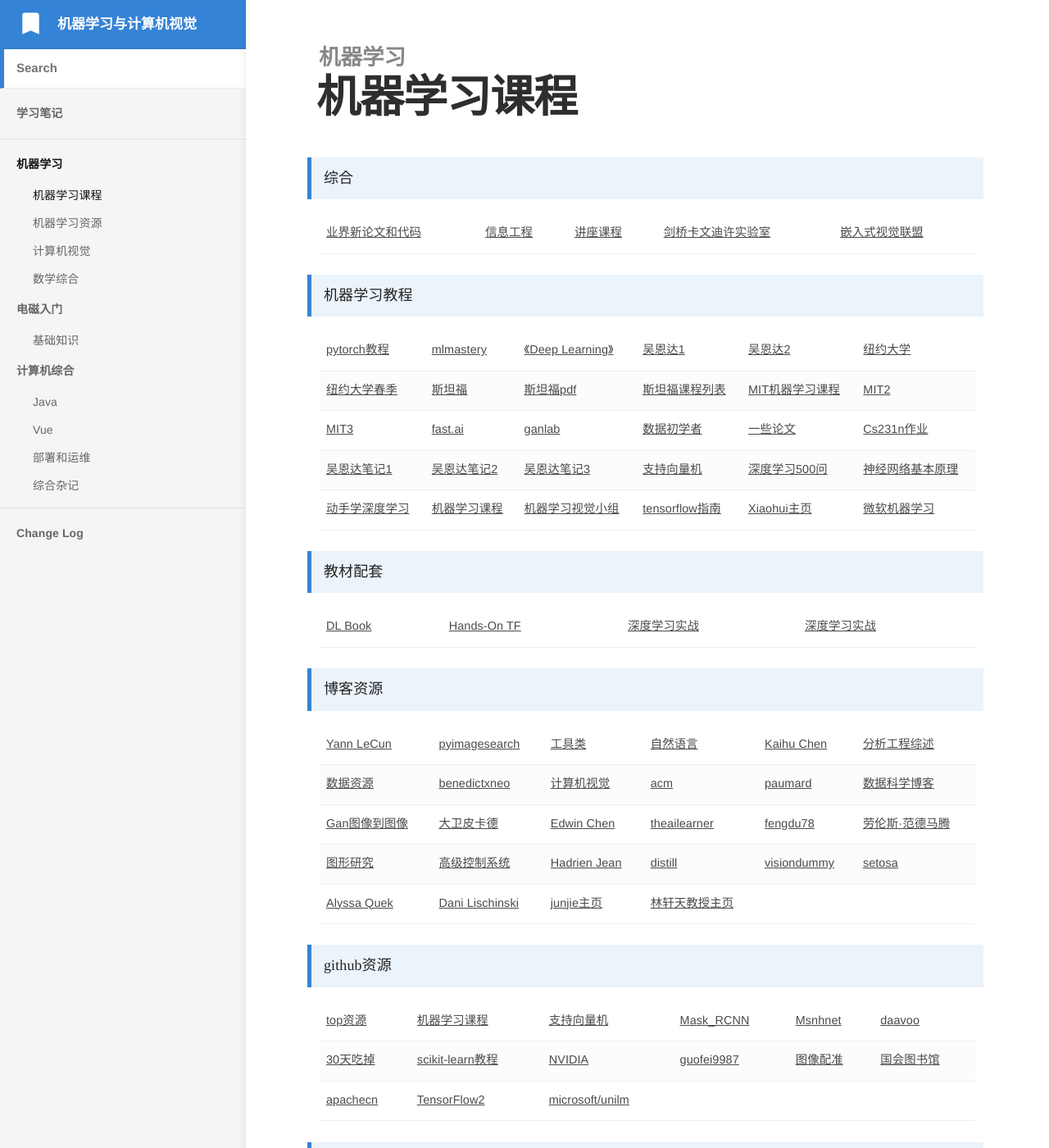
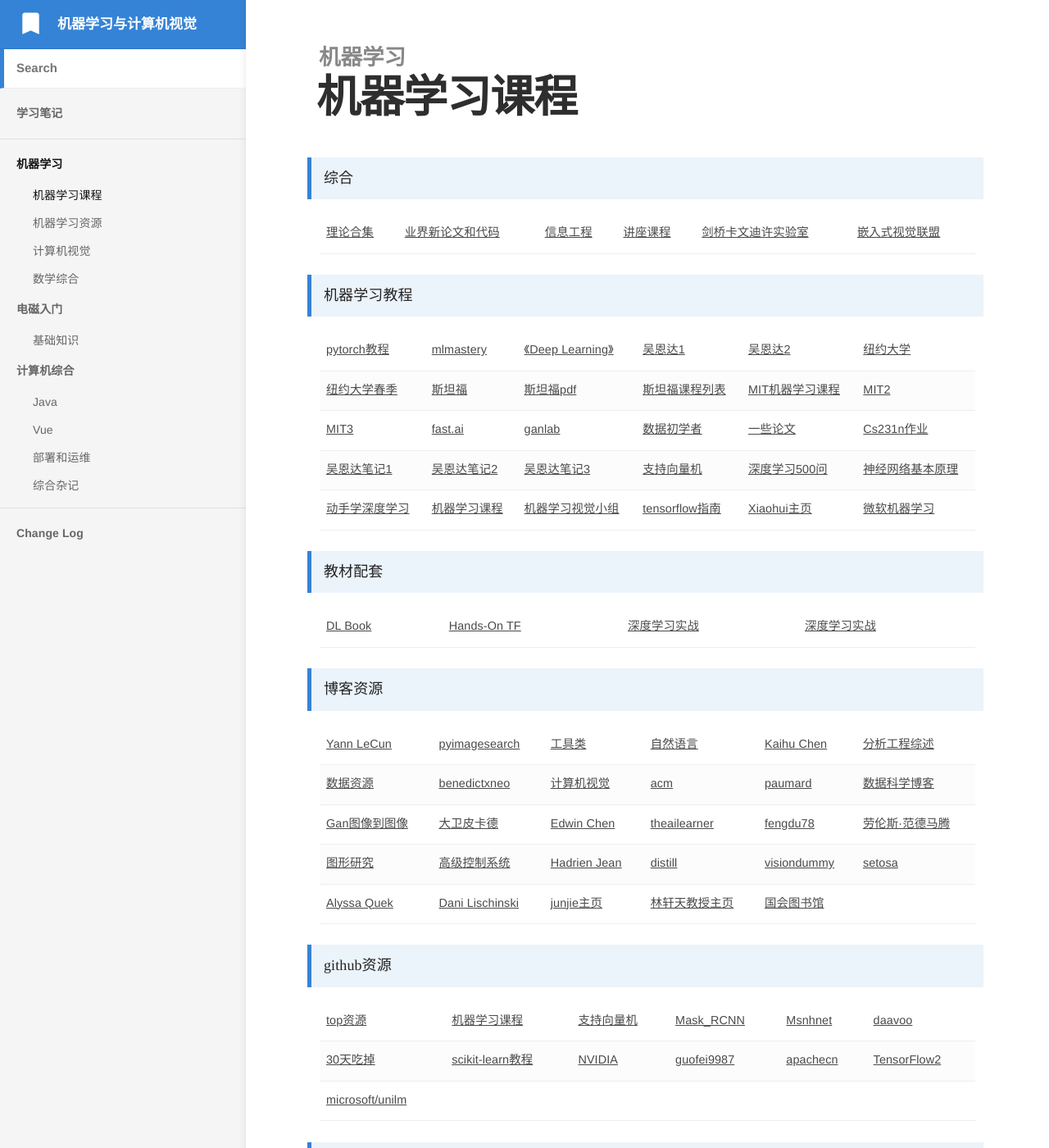
Before and after one commit to bashendixie/Machine_Learning_Notes, a Jekyll site: the page built from _docs/1、机器学习/机器学习课程.md, in a window 1280 px wide and 1400 px high. Shown: the whole window at 82% size. Built offline with Jekyll 4.4.1, drawn with Linux system fonts in a browser that asks for light colours; some web fonts are replaced.

Commit message:
no message

```diff
--- a/_docs/1、机器学习/机器学习课程.md
+++ b/_docs/1、机器学习/机器学习课程.md
@@ -8,6 +8,9 @@ order: 1
 <table width="1033" style="font-size: 0.8em;">
 	<tbody>
 		<tr>
+			<td>
+				<a href="https://paperswithcode.com/methods" target="_blank">理论合集</a>
+			</td>
 			<td>
 				<a href="https://paperswithcode.com/" target="_blank">业界新论文和代码</a>
 			</td>
@@ -249,6 +252,9 @@ order: 1
 			<td>
 				<a href="https://www.csie.ntu.edu.tw/~htlin/" target="_balnk">林轩天教授主页</a>
 			</td>
+			<td>
+				<a href="https://www.loc.gov/" target="_blank">国会图书馆</a>
+			</td>
 		</tr>
 	</tbody>
 </table>
@@ -290,19 +296,13 @@ order: 1
 				<a href="https://github.com/guofei9987" target="_blank">guofei9987</a>
 			</td>
 			<td>
-				<a href="https://github.com/yzhq97/cnn-registration" target="_blank">图像配准</a>
-			</td>
-			<td>
-				<a href="https://www.loc.gov/" target="_blank">国会图书馆</a>
-			</td>
-		</tr>
-		<tr>
-			<td>
 				<a href="https://github.com/apachecn" target="_blank">apachecn</a>
 			</td>
 			<td>
 				<a href="https://github.com/YunYang1994" target="_blank">TensorFlow2</a>
 			</td>
+		</tr>
+		<tr>
 			<td>
 				<a href="https://github.com/microsoft/unilm" target="_blank">microsoft/unilm</a>
 			</td>
```
